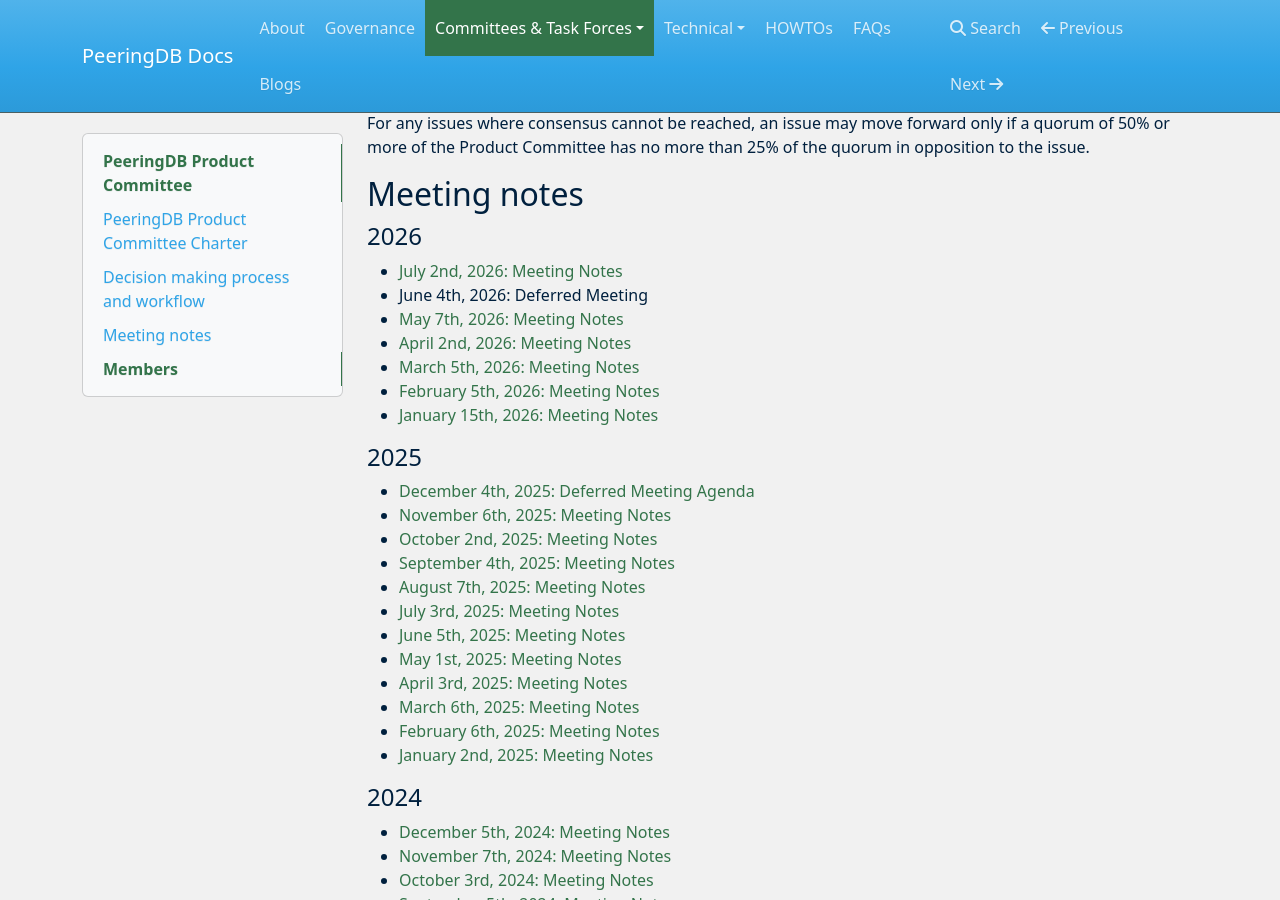
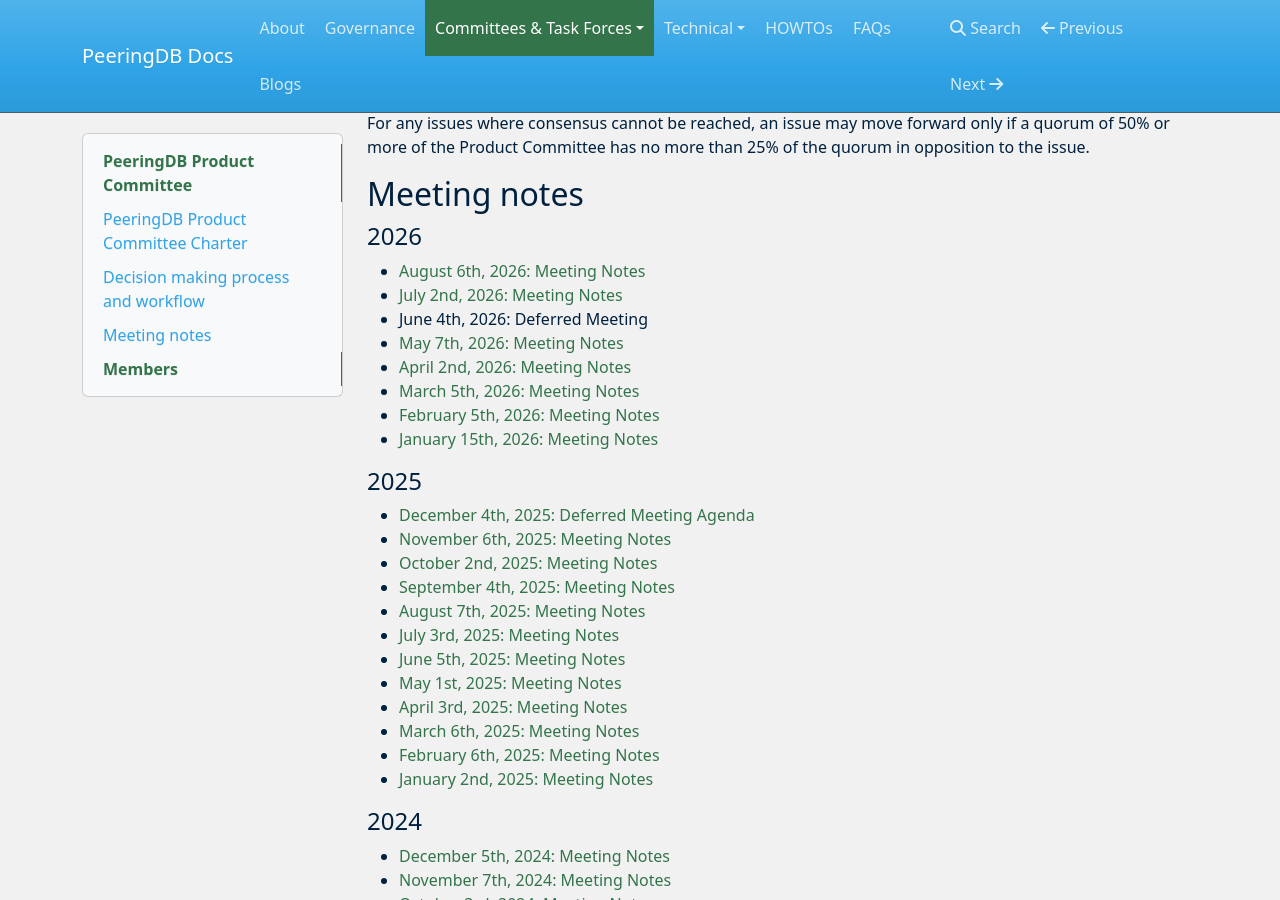
Before and after one commit to peeringdb/docs, an MkDocs documentation site: the page built from docs/committee/product/index.md, in a window 1280 px wide and 900 px high, scrolled down 2552 px. Built offline with MkDocs 1.6.1, drawn with Linux system fonts in a browser that asks for light colours; nearby versions of some CDN libraries.

Commit message:
Aug 2026 PC meeting notes

```diff
--- a/docs/committee/product/index.md
+++ b/docs/committee/product/index.md
@@ -11,6 +11,7 @@
 
 #### 2026
 
+- [August 6th, 2026: Meeting Notes](notes/2026-08-06_Product_Committee_Notes.pdf)
 - [July 2nd, 2026: Meeting Notes](notes/2026-07-02_Product_Committee_Notes.pdf)
 - June 4th, 2026: Deferred Meeting
 - [May 7th, 2026: Meeting Notes](notes/2026-05-07_Product_Committee_Notes.pdf)
```
Also changed, not shown: 1 other file.
